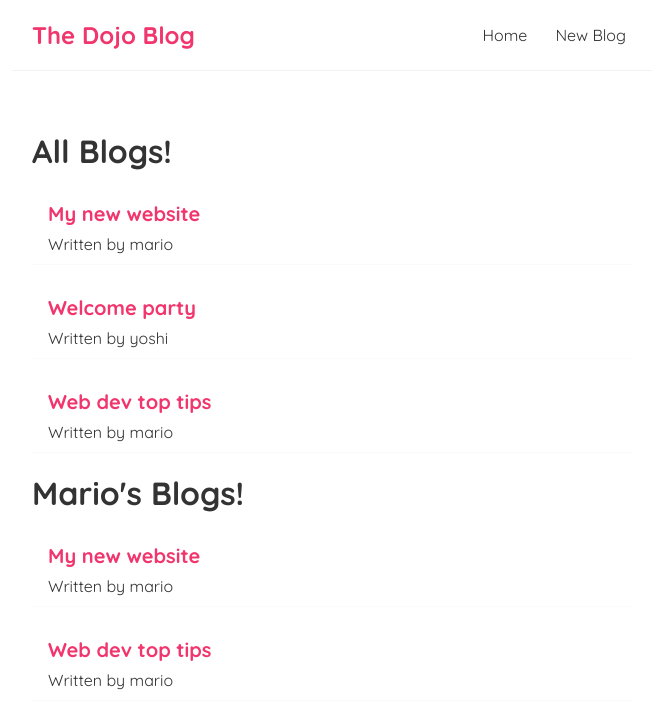
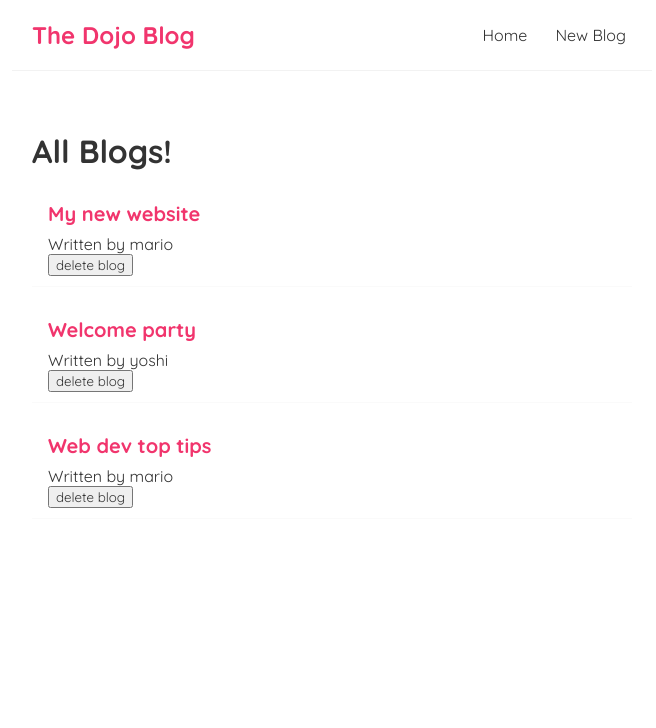
Before and after one commit to MaGo0506/react-blog, a React (Create React App) app: page / in a window 1280 px wide. Shown: the top 728 px of the page, without its empty margins (308-964 px from the left). Built offline with nearby package versions, Linux system fonts and the light colour scheme; the HTML template or start-up script is replaced by a standard one.

Commit message:
Functions as Props

```diff
--- a/src/BlogList.js
+++ b/src/BlogList.js
@@ -1,6 +1,4 @@
-const BlogList = ({ blogs, title }) => {
-    // const blogs = props.blogs;
-    // const title = props.title;
+const BlogList = ({ blogs, title, handleDelete }) => {
 
     return (
         <div className="blog-list">
@@ -9,6 +7,7 @@
             <div className="blog-preview" key={ blog.id }>
                 <h2>{ blog.title }</h2>
                 <p>Written by {blog.author}</p>
+                <button onClick={() => handleDelete(blog.id)}>delete blog</button>
             </div>
         ))}
         </div>
--- a/src/Home.js
+++ b/src/Home.js
@@ -8,10 +8,14 @@
         { title: 'Web dev top tips', body: 'lorem ipsum...', author: 'mario', id: 3 }
     ]);
 
+    const handleDelete = (id) => {
+        const newBlogs = blogs.filter((blog) => blog.id !== id)
+        setBlogs(newBlogs);
+    }
+
     return (
         <div className="home">
-            <BlogList blogs={ blogs } title="All Blogs!" />
-            <BlogList blogs={ blogs.filter((blog) => blog.author === 'mario') } title="Mario's Blogs!" />
+            <BlogList blogs={ blogs } title="All Blogs!" handleDelete={ handleDelete } />
         </div>
     );
 }
```
